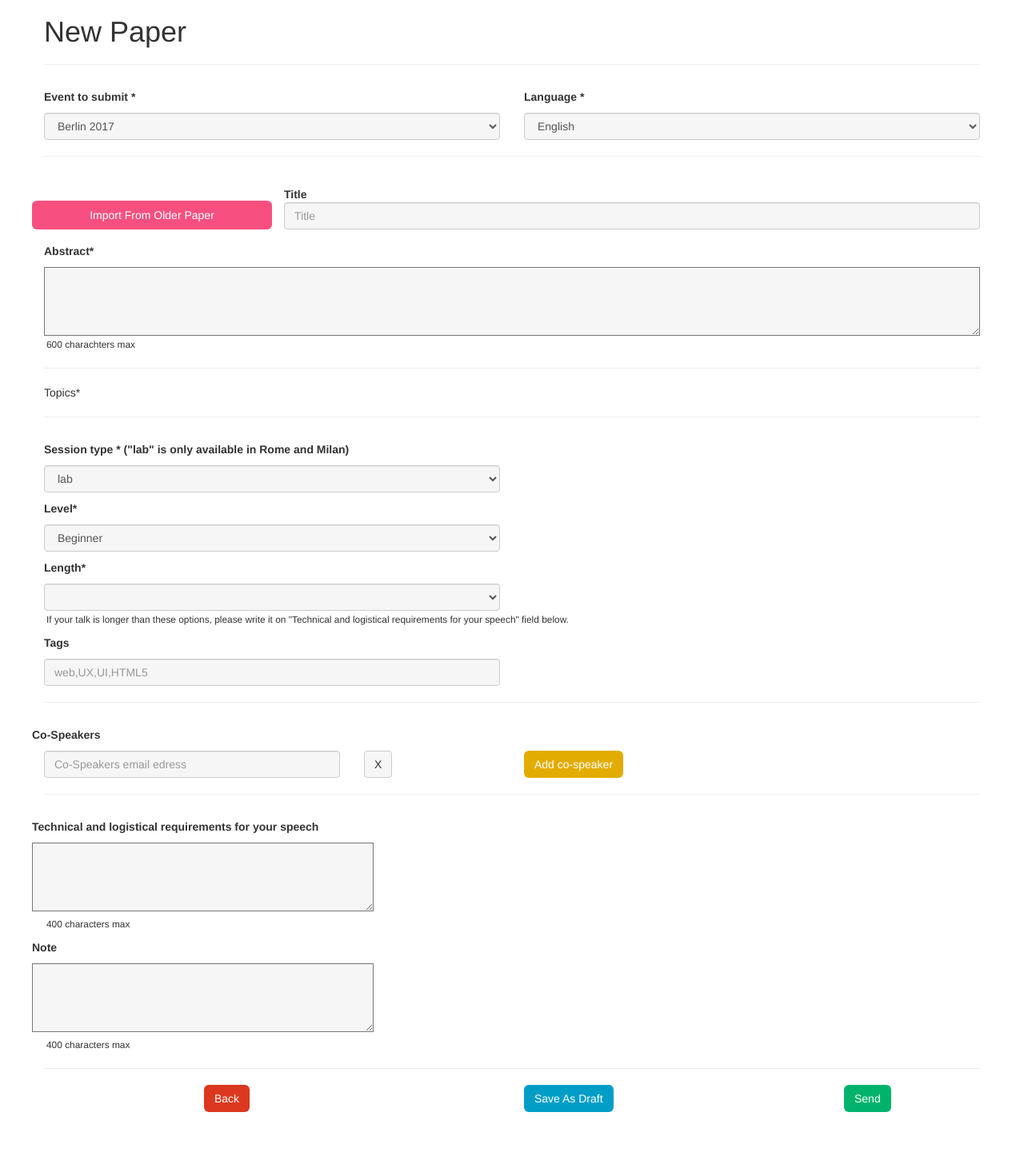
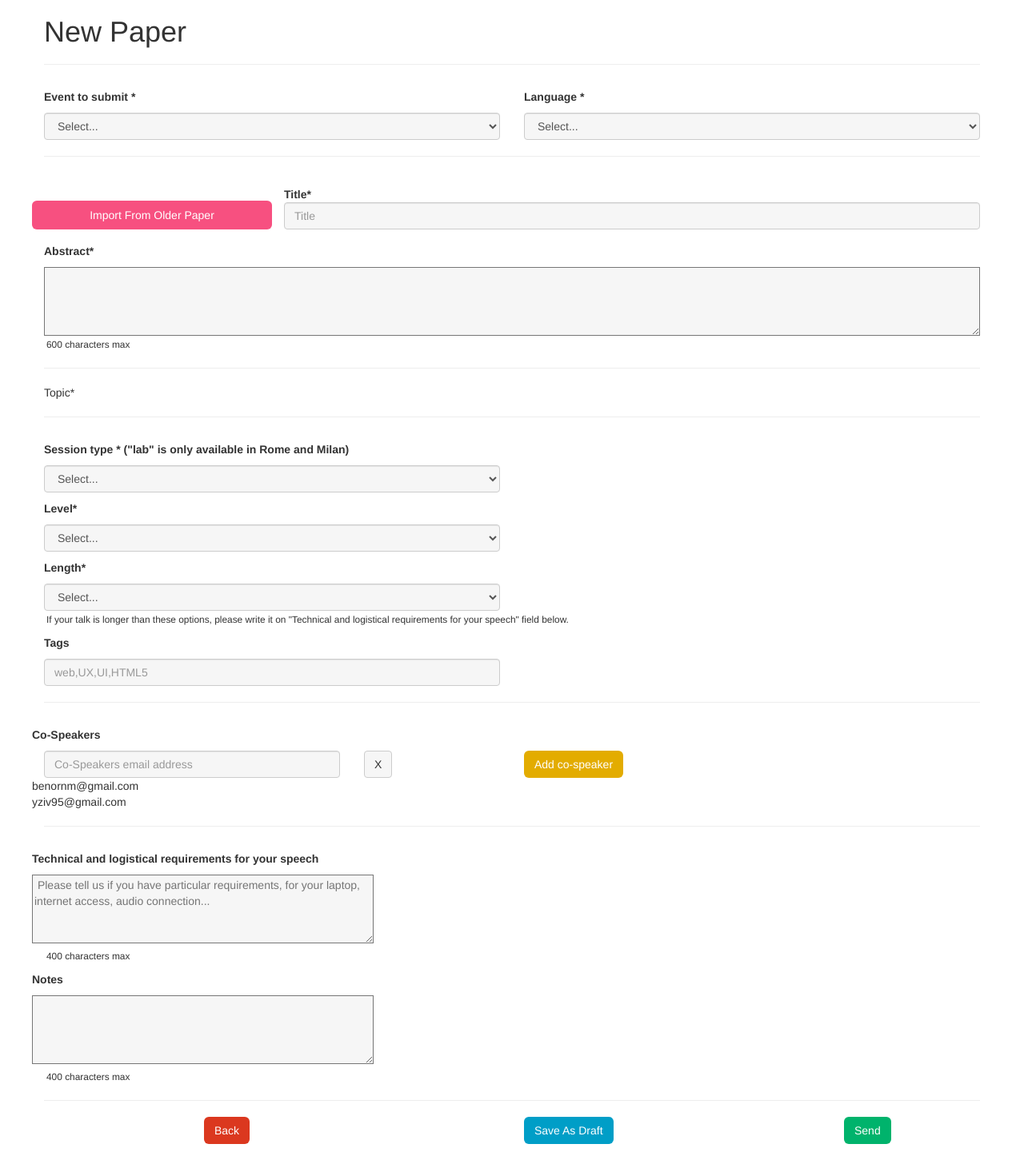
Before and after one commit to ng-swat/ng-cfp, an Angular app: page / in a window 1280 px wide. Shown: the whole page at 80% size. Before the commit the page ends 1406 px from the top, so only its background shows below. Built offline with nearby package versions, Linux system fonts and the light colour scheme.

Commit message:
NewPaper

```diff
--- a/src/app/new-paper/new-paper.component.css
+++ b/src/app/new-paper/new-paper.component.css
@@ -49,3 +49,7 @@ input , textarea , select{
 .send-btn{
   background: #00b36c;
 }
+
+.submitted textarea.ng-invalid , .submitted select.ng-invalid , .submitted input.ng-invalid{
+  background: lightyellow;
+}
--- a/src/app/new-paper/new-paper.component.html
+++ b/src/app/new-paper/new-paper.component.html
@@ -1,19 +1,18 @@
-
 
 <div class="container">
   <div class="row">
-    <form class="form-horizontal">
+    <form [formGroup]="newPaperFormInterface" [ngClass]="{'submitted':ifSubmitted}" (ngSubmit)="sendForm()" class="form-horizontal">
       <fieldset>
 
         <h1>New Paper</h1>
 
         <hr>
 
-        <div class="EventDetails">
+        <div formGroupName="EventDetails">
           <div class="row">
             <div class="col-md-6">
-              <label for="eventToSubmit">Event to submit *</label>
-              <select id="eventToSubmit" name="declineType" class="form-control">
+              <label>Event to submit *</label>
+              <select formControlName="EventToSubmit" name="declineType" class="form-control">
                 <option value="" disabled>Select...</option>
                 <option value="Berlin17">Berlin 2017</option>
                 <option value="Amsterdam17">Amsterdam 2017</option>
@@ -21,8 +20,8 @@
               </select>
             </div>
             <div class="col-md-6">
-              <label for="lang">Language *</label>
-              <select id="lang" name="lang" class="form-control">
+              <label>Language *</label>
+              <select formControlName="Language" name="lang" class="form-control">
                 <option value="" disabled>Select...</option>
                 <option value="Eng">English</option>
               </select>
@@ -33,39 +32,38 @@
 
         <hr>
 
-        <div class="SpeechDetails">
+
+        <div formGroupName="SpeechDetails">
           <div class="row">
             <button type="button" class="col-md-3 import-btn">Import From Older Paper</button>
             <div class="col-md-9">
-              <label class="control-label" for="title">Title</label>
-              <input id="title" name="title" placeholder="Title" class="form-control input-md" required="" type="text">
+              <label class="control-label">Title*</label>
+              <input formControlName="Title" name="title" placeholder="Title" class="form-control input-md" required="" type="text">
             </div>
           </div>
           <div class="row">
             <div class="col-md-12">
-              <label class="control-label" for="abstract">Abstract*</label>
-              <textarea id="abstract" class="abstract-div" maxlength="600" rows="4" cols="50">
+              <label class="control-label">Abstract*</label>
+              <textarea formControlName="Abstract" class="abstract-div" maxlength="600" rows="4" cols="50">
           </textarea>
             </div>
           </div>
           <div class="row">
-            <small>600 charachters max</small>
+            <small>600 characters max</small>
           </div>
+
+
+          <hr>
+
+          <!--Add binding here to the radio of the Topic-->
+          <p>Topic*</p>
         </div>
 
 
         <hr>
 
 
-        <div class="Topics">
-          <p>Topics*</p>
-        </div>
-
-
-        <hr>
-
-
-        <div class="SessionDetails">
+        <div formGroupName="SessionDetails">
 
           <div class="row">
             <label class="col-md-6">Session type * ("lab" is only available in Rome and
@@ -73,11 +71,11 @@
           </div>
           <div class="row">
             <div class="col-md-6">
-              <select name="SessionType" class="form-control">
+              <select formControlName="SessionType" name="SessionType" class="form-control">
                 <option value="" disabled>Select...</option>
-                <option value="Berlin17">lab</option>
-                <option value="Amsterdam17">meetup</option>
-                <option value="Dubai17">talk</option>
+                <option value="lab">lab</option>
+                <option value="meetup">meetup</option>
+                <option value="talk">talk</option>
               </select>
             </div>
           </div>
@@ -90,11 +88,11 @@
           </div>
           <div class="row">
             <div class="col-md-6">
-              <select name="Level" class="form-control">
+              <select formControlName="Level" name="Level" class="form-control">
                 <option value="" disabled>Select...</option>
-                <option value="Berlin17">Beginner</option>
-                <option value="Amsterdam17">Intermediate</option>
-                <option value="Dubai17">Advanced</option>
+                <option value="Beginner">Beginner</option>
+                <option value="Intermediate">Intermediate</option>
+                <option value="Advanced">Advanced</option>
               </select>
             </div>
           </div>
@@ -107,8 +105,10 @@
           </div>
           <div class="row">
             <div class="col-md-6">
-              <select name="Length" class="form-control">
-
+              <select formControlName="Length" name="Length" class="form-control">
+                <option value="" disabled>Select...</option>
+                <option value="30_min">30 Min</option>
+                <option value="40_min">40 Min</option>
               </select>
             </div>
           </div>
@@ -122,12 +122,11 @@
 
           </div>
           <div class="row">
-            <label class="col-md-6" for="tags">Tags</label>
+            <label class="col-md-6">Tags</label>
           </div>
           <div class="row">
             <div class="col-md-6">
-              <input id="tags" name="tags" placeholder="web,UX,UI,HTML5" class="form-control input-md" required=""
-                     type="text">
+              <input formControlName="Tags" name="tags" placeholder="web,UX,UI,HTML5" class="form-control input-md" type="text">
             </div>
           </div>
         </div>
@@ -135,15 +134,15 @@
 
         <hr>
 
-        <div class="co_speakers">
+        <div formGroupName="CoSpeakers">
           <div class="row">
-            <label for="tags">Co-Speakers</label>
+            <label>Co-Speakers</label>
           </div>
 
           <div class="row">
 
             <div class="col-md-4">
-              <input id="tags1" name="tags" placeholder="Co-Speakers email edress" class="form-control" required=""
+              <input (ngClick)="addToCoSpeakers()"  name="tags" placeholder="Co-Speakers email address" class="form-control" required=""
                      type="text">
             </div>
             <div class="col-md-2">
@@ -154,32 +153,34 @@
               <input type="button" class="btn btn-default co-speaker-btn" value="Add co-speaker">
             </div>
           </div>
+
+          <div class="row" *ngFor="let speaker of coSpeakersArr">{{speaker}}</div>
+
         </div>
 
 
         <hr>
 
 
-        <div class="RequairmentsAndNotes">
+        <div formGroupName="Requirements">
           <div class="row">
-            <label for="requirements">Technical and logistical requirements for your speech</label>
+            <label>Technical and logistical requirements for your speech</label>
           </div>
           <div class="row">
-            <textarea id="requirements" maxlength="400" rows="4" cols="50">
-            </textarea>
+            <textarea formControlName="Requirements"
+                      placeholder=" Please tell us if you have particular requirements, for your laptop, internet access, audio connection..."
+                      maxlength="400" rows="4" cols="50"></textarea>
           </div>
           <div class="row">
             <small>400 characters max</small>
           </div>
 
           <div class="row">
-            <label for="abstract">Note</label>
+            <label>Notes</label>
           </div>
           <div class="row">
-            <textarea id="note"
-                      placeholder=" Please tell us if you have particular requirements, for your laptop, internet access, audio connection..."
-                      maxlength="400" rows="4" cols="50">
-            </textarea>
+            <textarea formControlName="Notes"
+                      maxlength="400" rows="4" cols="50"></textarea>
           </div>
           <div class="row">
             <small>400 characters max</small>
@@ -204,9 +205,9 @@
               </button>
             </div>
 
-            <label class="col-md-2 control-label" for="send"></label>
+            <label class="col-md-2 control-label"></label>
             <div class="col-md-2">
-              <button id="send" name="send" class="btn btn-default send-btn bottomButtons">Send</button>
+              <button type="submit" name="send" class="btn btn-default send-btn bottomButtons">Send</button>
             </div>
           </div>
         </div>
--- a/src/app/new-paper/new-paper.component.ts
+++ b/src/app/new-paper/new-paper.component.ts
@@ -1,4 +1,5 @@
 import { Component, OnInit } from '@angular/core';
+import {FormArray, FormControl, FormGroup , Validators} from '@angular/forms';
 
 
 @Component({
@@ -6,12 +7,62 @@ import { Component, OnInit } from '@angular/core';
   templateUrl: './new-paper.component.html',
   styleUrls: ['./new-paper.component.css']
 })
+
+
 export class NewPaperComponent implements OnInit {
-
+  public ifSubmitted: boolean;
+  coSpeakersArr: Array<string> = ['benornm@gmail.com', 'yziv95@gmail.com'];
+  public newPaperFormInterface: FormGroup;
   constructor() {
+    this.ifSubmitted = false;
+    this.newPaperFormInterface = new FormGroup({
+      EventDetails: new FormGroup({
+        EventToSubmit: new FormControl('' , Validators.required),
+        Language: new FormControl('', Validators.required),
+      }),
+      SpeechDetails: new FormGroup({
+        Title: new FormControl(null, Validators.required),
+        Abstract: new FormControl(null , Validators.required),
+        Topic: new FormControl(null , Validators.required),
+      }),
+      SessionDetails: new FormGroup({
+        SessionType: new FormControl('', Validators.required),
+        Level: new FormControl('', Validators.required),
+        Length: new FormControl('', Validators.required),
+        Tags: new FormControl(),
+      }),
+      CoSpeakers: new FormArray([new FormControl()]) ,
+      Requirements: new FormGroup({
+        Requirements: new FormControl(),
+        Notes: new FormControl(null),
+      })
+    });
+    console.log(this.newPaperFormInterface.value);
   }
-
   ngOnInit() {
+  }
+  get EventDetails() {
+    return this.newPaperFormInterface.get('EventDetails');
+  }
+  get SpeechDetails() {
+    return this.newPaperFormInterface.get('SpeechDetails');
+  }
+  get SessionDetails() {
+    return this.newPaperFormInterface.get('SessionDetails');
+  }
+  get CoSpeakers() {
+    return this.newPaperFormInterface.get('CoSpeakers');
+  }
+  get Requirements() {
+    return this.newPaperFormInterface.get('Requirements');
+  }
+  public sendForm() {
+    this.ifSubmitted = true;
+    console.log(this.newPaperFormInterface.value);
+    console.log(this.EventDetails.get('EventToSubmit').valid);
+  }
+  public addToCoSpeakers () {
+    this.coSpeakersArr.push(this.CoSpeakers.value);
   }
 
 }
--- a/src/app/new-paper/new-paper.module.ts
+++ b/src/app/new-paper/new-paper.module.ts
@@ -1,11 +1,13 @@
 import { NgModule } from '@angular/core';
 import { CommonModule } from '@angular/common';
 import { NewPaperComponent } from './new-paper.component';
+import {ReactiveFormsModule} from '@angular/forms';
 
 
 @NgModule({
   imports: [
-    CommonModule
+    CommonModule,
+    ReactiveFormsModule
   ],
   declarations: [NewPaperComponent] ,
   exports: [NewPaperComponent]
```
